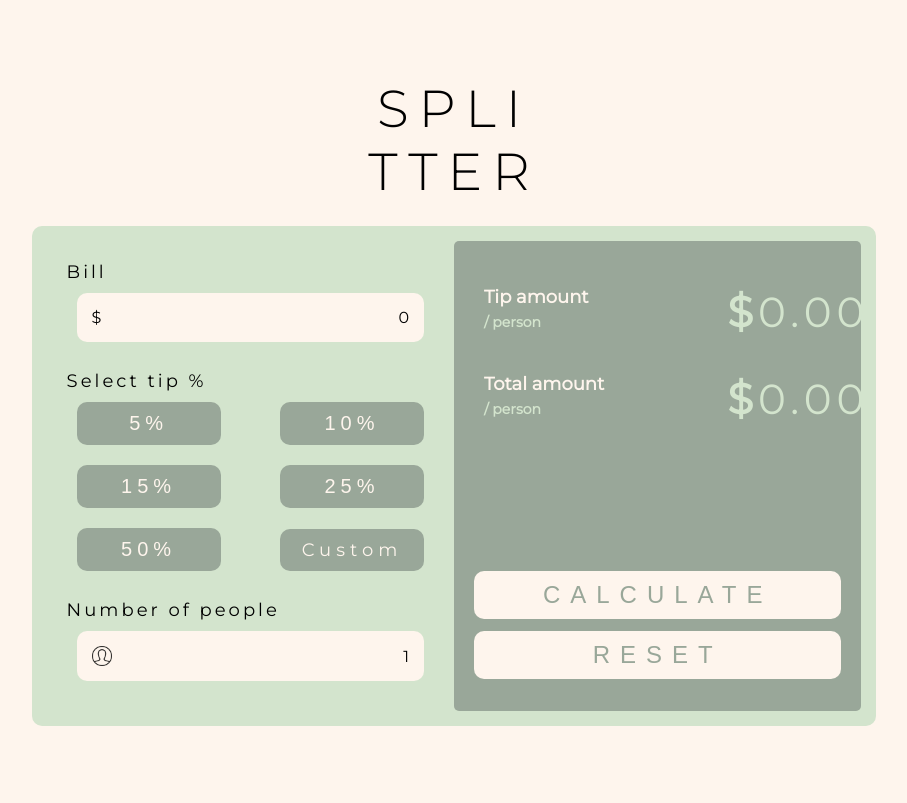
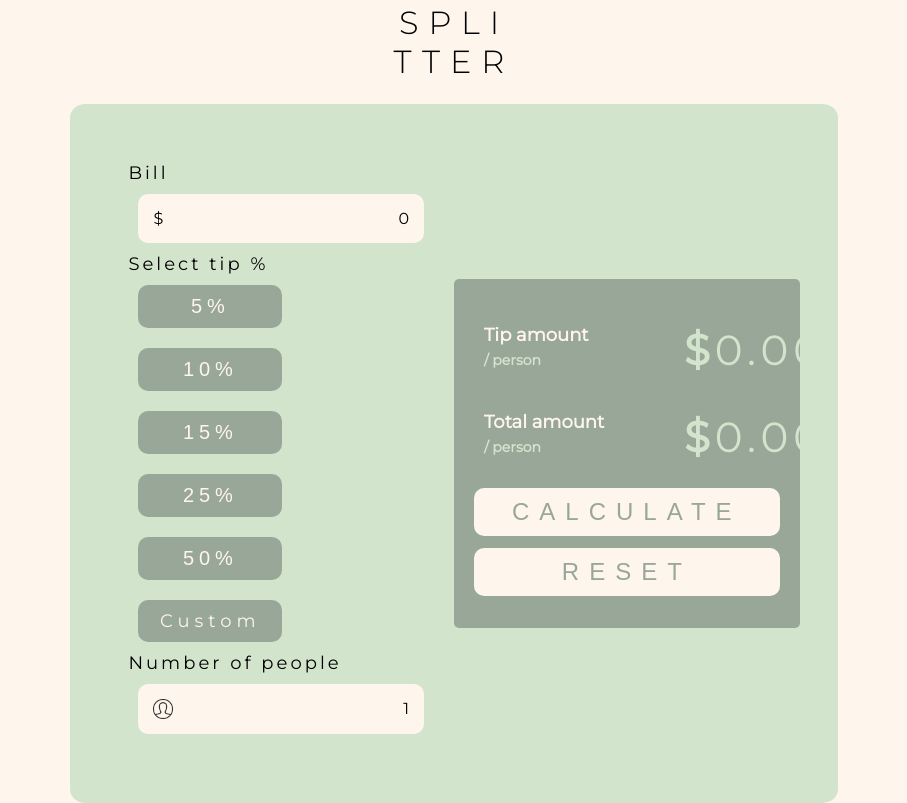
Before and after one commit to MichalPerek/Splitter-tip-calculator, a plain HTML site: page index.html in a window 1280 px wide. Shown: the whole page, without its empty margins (186-1093 px from the left). Drawn offline with Linux system fonts and the light colour scheme.

Commit message:
dev2 init

```diff
--- a/styles.css
+++ b/styles.css
@@ -19,8 +19,6 @@ body {
   background-color: var(--p1);
 
   font-family: Montserrat;
-  min-height: 100vh;
-  min-width: 100vw;
   display: flex;
   flex-direction: column;
   justify-content: center;
@@ -28,7 +26,7 @@ body {
 }
 
 .app__title {
-  font-size: 52px;
+  font-size: 2rem;
   text-align: center;
   letter-spacing: 10px;
   font-weight: 200;
@@ -36,11 +34,11 @@ body {
   margin-bottom: 20px;
 }
 .container {
-  width: 66%;
-  height: 500px;
+  width: 60%;
+  height: 50%;
   background-color: var(--p2);
-  padding: 15px;
-  border-radius: 10px;
+  padding: 3%;
+  border-radius: 2%;
   display: flex;
   flex-direction: row;
   justify-content: center;
```
